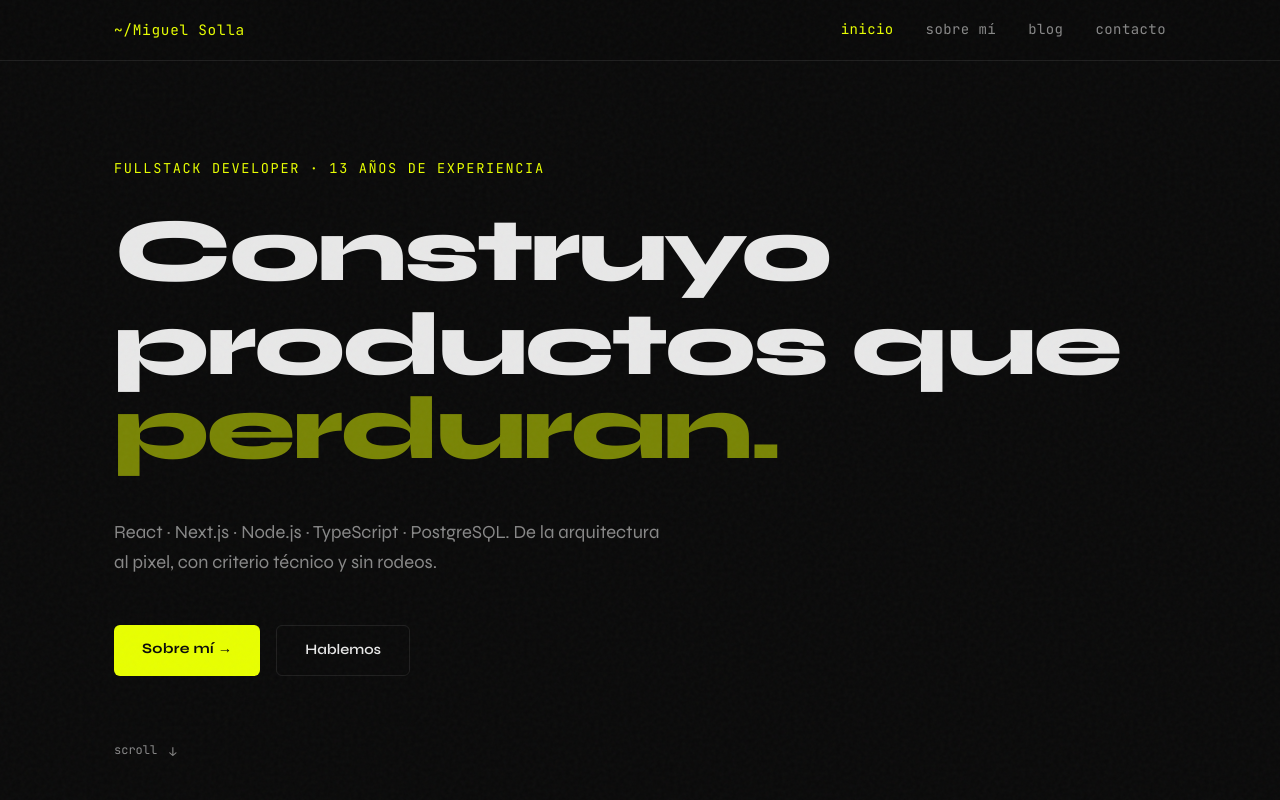
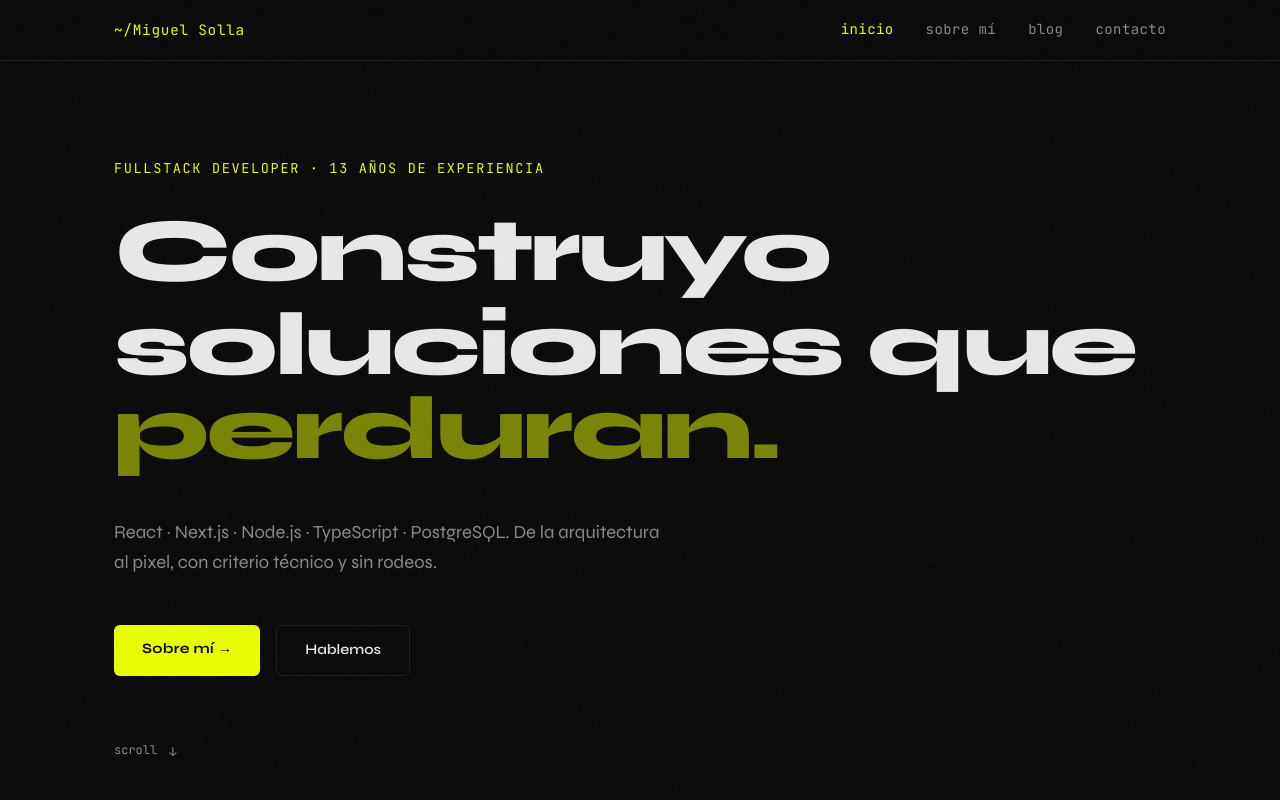
Before and after one commit to msolladev/portfolio, a Next.js app: page / in a window 1280 px wide. Shown: the top 800 px of the page. Built offline with nearby package versions, Linux system fonts and the light colour scheme; no server answers.

Commit message:
Update Hero component text from "productos" to "soluciones" for improved clarity

```diff
--- a/src/components/sections/Hero.tsx
+++ b/src/components/sections/Hero.tsx
@@ -49,7 +49,7 @@ export function Hero() {
           maxWidth: "14ch",
         }}
       >
-        Construyo productos que{" "}
+        Construyo soluciones que{" "}
         <RotatingWord words={WORDS} />
       </motion.h1>
 
```
